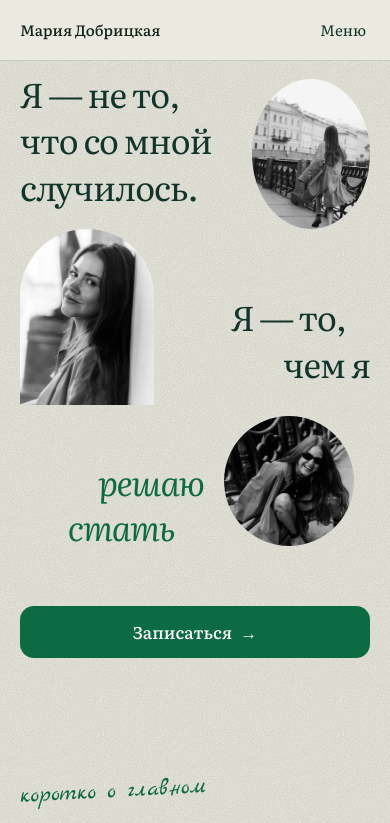
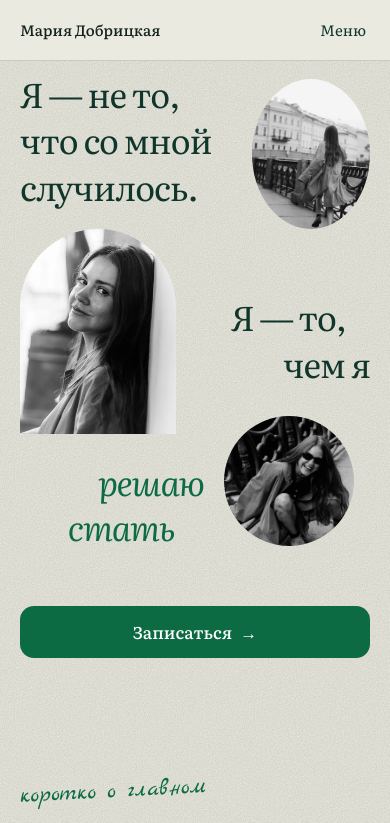
Before and after one commit to nel4ik-alt/mashadobrik, a plain HTML site: page index.html in a window 390 px wide. Shown: the top 823 px of the page. Drawn offline with Linux system fonts and the light colour scheme.

Commit message:
Телефон: портрет в арке крупнее, ровные отступы над и под ним
Co-Authored-By: Claude Opus 5.5 <noreply@anthropic.com>

```diff
--- a/assets/styles.css
+++ b/assets/styles.css
@@ -393,7 +393,7 @@ details p { padding-bottom: 24px; max-width: 40em; font-size: 16px; line-height:
   .s6 { left: auto; right: calc(186 * var(--w)); top: calc(322 * var(--v)); color: var(--green); }
   .s7 { left: auto; right: calc(216 * var(--w)); top: calc(358 * var(--v)); color: var(--green); }
   .p-walk { left: auto; right: var(--gutter); top: calc(14 * var(--v)); width: calc(118 * var(--s)); height: calc(150 * var(--s)); border-radius: 50%; }
-  .p-face { left: var(--gutter); top: calc(134 * var(--v)); width: calc(134 * var(--s)); height: calc(176 * var(--s)); border-radius: 999px 999px 0 0; }
+  .p-face { left: var(--gutter); top: calc(134 * var(--v)); height: min(calc(205 * var(--s)), calc(170 * var(--v))); width: auto; aspect-ratio: 156 / 205; border-radius: 999px 999px 0 0; }
   .p-sun { left: auto; right: calc(36 * var(--w)); top: calc(284 * var(--v)); width: calc(130 * var(--s)); height: calc(130 * var(--s)); }
   .hero__btn { left: var(--gutter); top: calc(436 * var(--v)); width: calc(100% - 2 * var(--gutter)); height: calc(52 * var(--s)); min-height: 44px; font-size: calc(17 * var(--s)); border-radius: 14px; }
 }
```
